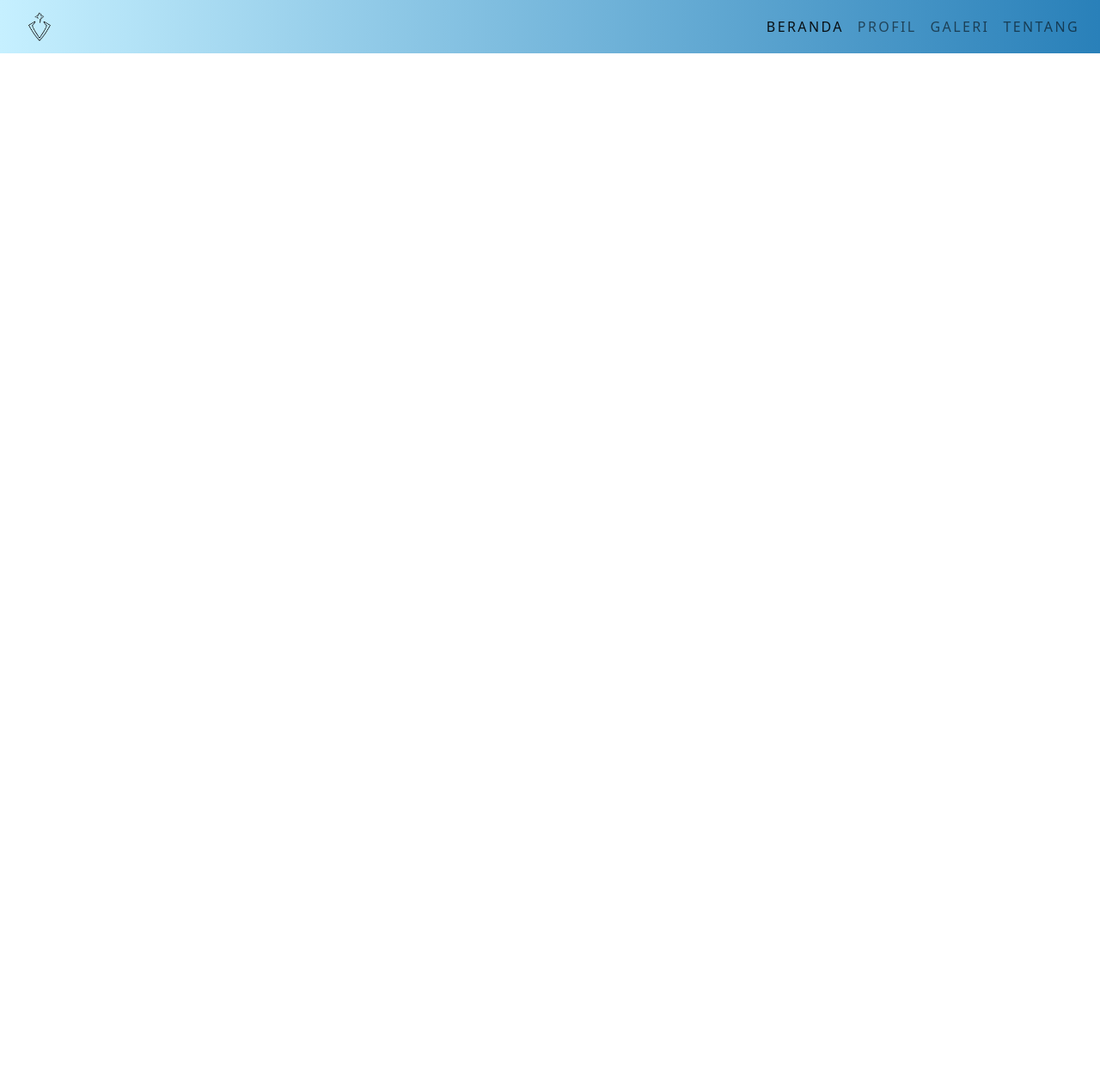
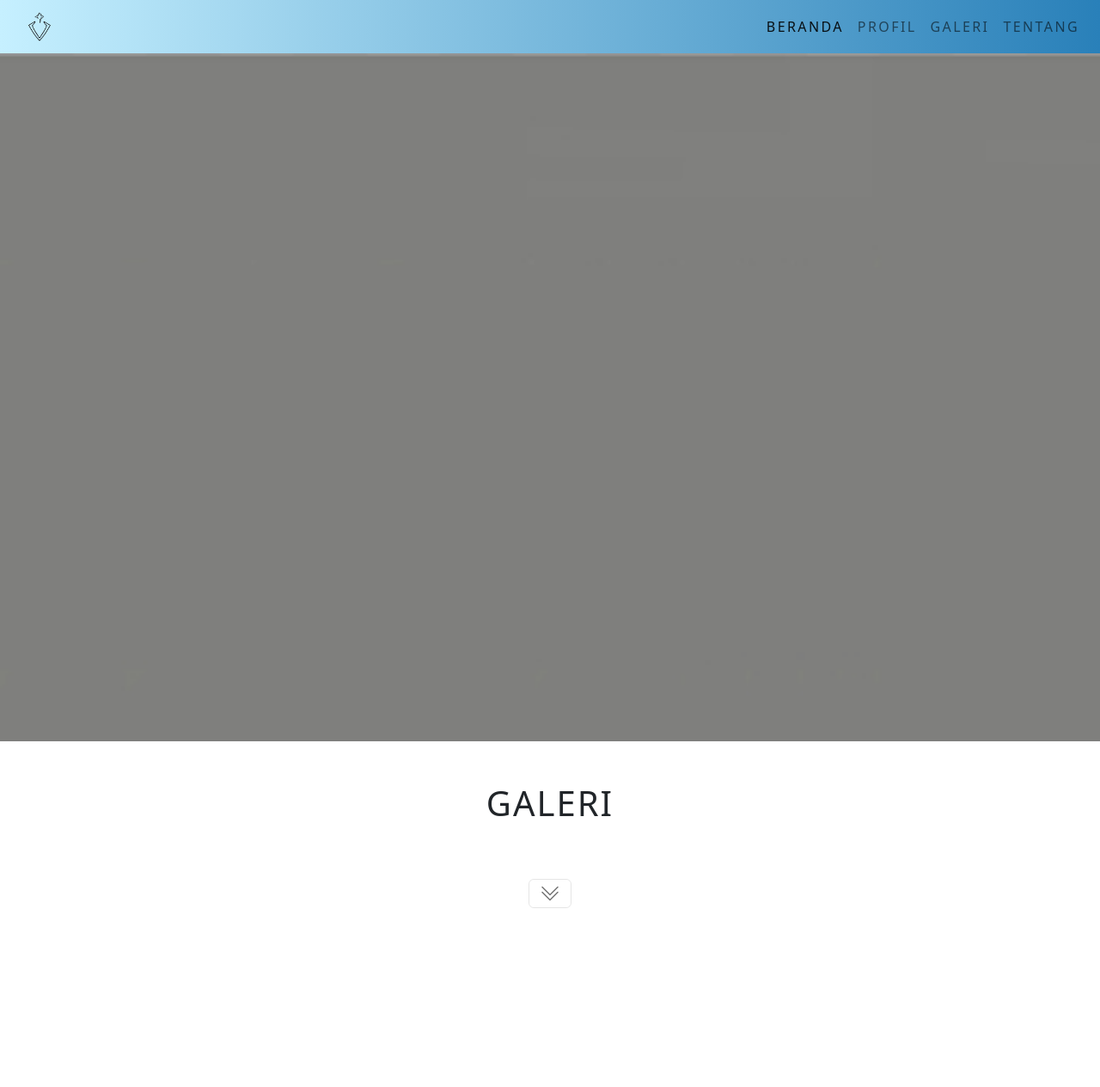
Before and after one commit to Artcods/Avelion, a plain HTML site: page galeri.html in a window 1280 px wide. Shown: the whole page at 86% size. Before the commit the page ends 800 px from the top, so only its background shows below. Drawn offline with nearby package versions, Linux system fonts and the light colour scheme.

Commit message:
Benerin Kesalahan konflik galeri

```diff
--- a/galeri.html
+++ b/galeri.html
@@ -42,6 +42,39 @@
             </div>
         </div>
     </nav>
+
+
+    <div>
+        <img class="content-galeri" src="/asset/mentahan.jpg" alt="">
+    </div>
+
+    <div class="judul-galeri pt-5">
+        <h1>Galeri</h1>
+    </div>
+
+    <div class="container pt-5" style="padding-bottom: 200px;">
+        <div class="collapse" id="navbarToggleExternalContent"
+            style="box-shadow: inset 0 0 50px rgba(57, 57, 57, 0.215);">
+            <div class="bg-inverse p-4 text-center">
+                <h4 class="text-white">Avelion</h4>
+                <span class="text-muted">Toggleable via the navbar brand.</span>
+            </div>
+        </div>
+
+        <nav class="navbar navbar-inverse bg-inverse" style="height: 50px;">
+            <button class="navbar-toggler position-absolute top-10 start-50 translate-middle-x" type="button"
+                data-toggle="collapse" data-target="#navbarToggleExternalContent"
+                aria-controls="navbarToggleExternalContent" aria-expanded="false" aria-label="Toggle navigation">
+                <span><svg xmlns="http://www.w3.org/2000/svg" width="24" height="24" fill="currentColor"
+                        class="bi bi-chevron-double-down" viewBox="0 0 16 16">
+                        <path fill-rule="evenodd"
+                            d="M1.646 6.646a.5.5 0 0 1 .708 0L8 12.293l5.646-5.647a.5.5 0 0 1 .708.708l-6 6a.5.5 0 0 1-.708 0l-6-6a.5.5 0 0 1 0-.708z" />
+                        <path fill-rule="evenodd"
+                            d="M1.646 2.646a.5.5 0 0 1 .708 0L8 8.293l5.646-5.647a.5.5 0 0 1 .708.708l-6 6a.5.5 0 0 1-.708 0l-6-6a.5.5 0 0 1 0-.708z" />
+                    </svg></span>
+            </button>
+        </nav>
+    </div>
 </body>
 
 <script src="/template/style.js"></script>
```
